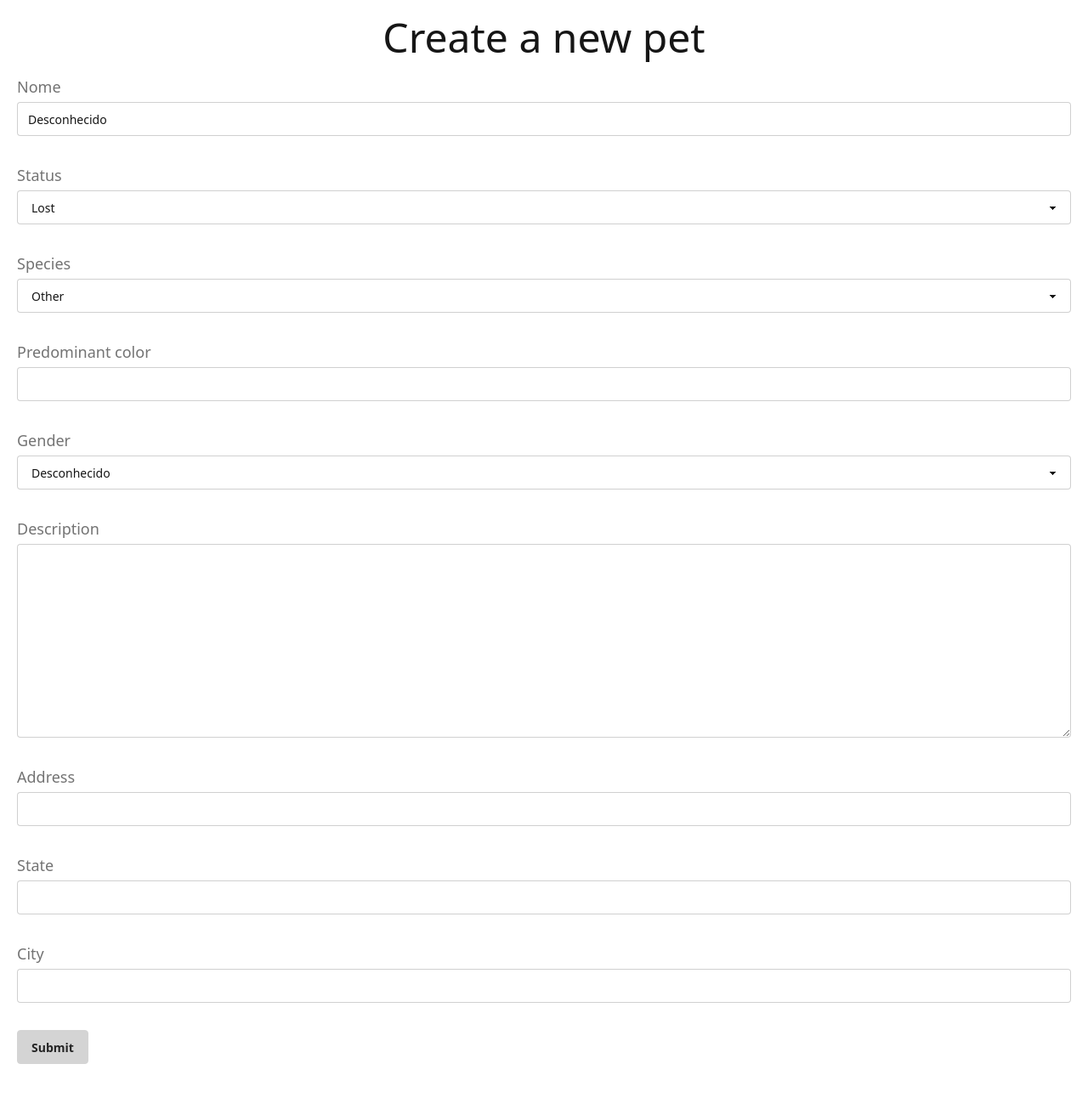
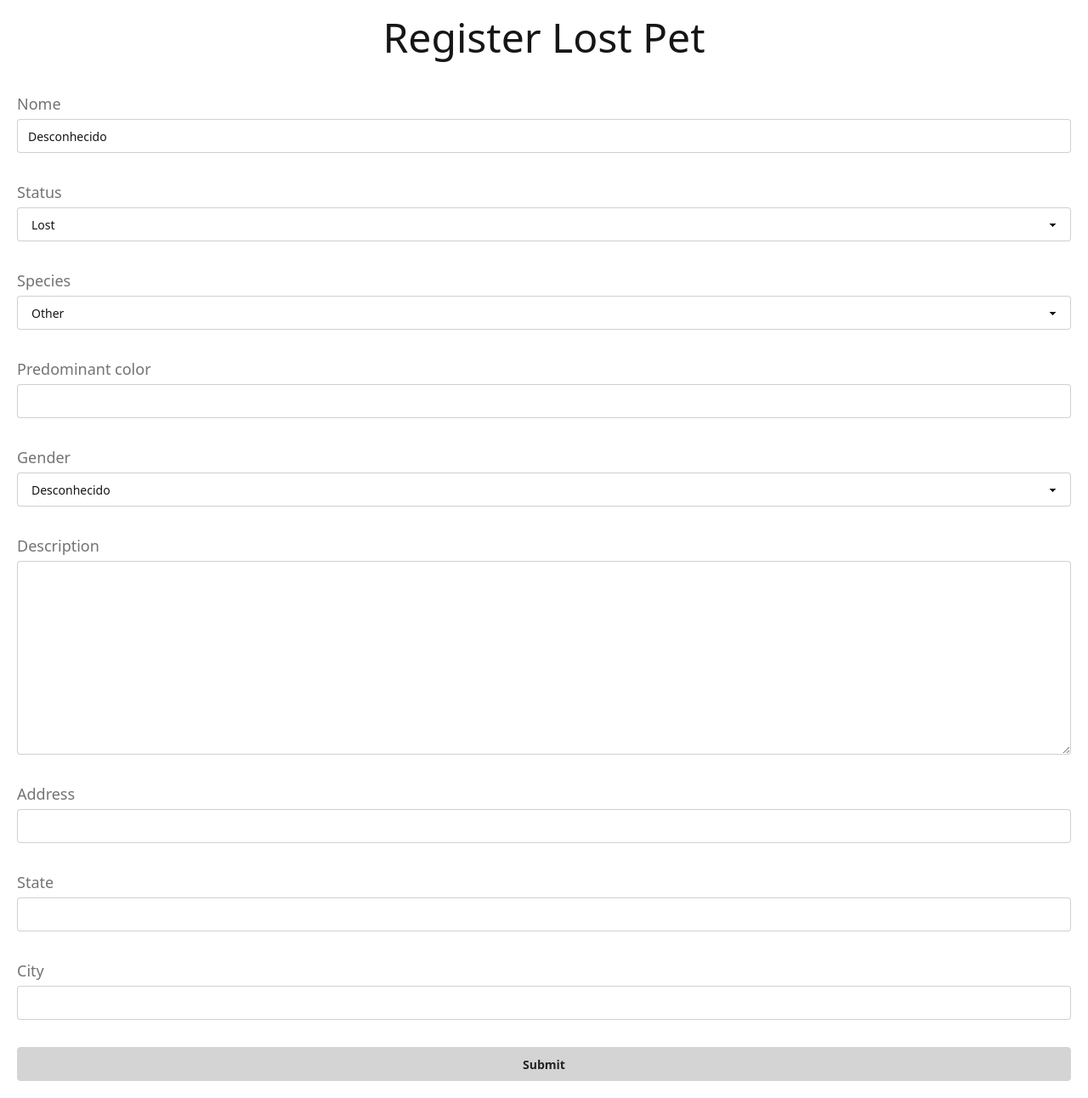
Before and after one commit to kyoduke/buscapet, a Django app: page /pets/add/ in a window 1280 px wide. Shown: the whole page at 85% size. Before the commit the page ends 1252 px from the top, so only its background shows below. Run offline with Django 5.2, Linux system fonts and the light colour scheme; some libraries are stand-ins or nearby versions.

Commit message:
update add lost pet form styling

```diff
--- a/app/pets/templates/pets/partials/form.html
+++ b/app/pets/templates/pets/partials/form.html
@@ -102,7 +102,7 @@
                     {% endfor %}
                 </ul>
             </div>
-            <button class="btn btn-primary" type="submit">{% translate 'Submit' %}</button>
+            <button class="btn btn-primary w-full" type="submit">{% translate 'Submit' %}</button>
 
         {% endwith %}
     </div>
--- a/app/pets/templates/pets/pet_create.html
+++ b/app/pets/templates/pets/pet_create.html
@@ -1,8 +1,9 @@
 {% extends 'core/base.html' %}
+{% load i18n %}
 
 {% block content %}
-    <div class="p-5 space-y-5">
-        <h1 class="text-5xl text-center">Create a new pet</h1>
+    <div class="p-5">
+        <h1 class="text-5xl text-center mb-10 font-medium">{% translate 'Register Lost Pet' %}</h1>
         <form method="post">
             {% include 'pets/partials/form.html' %}
         </form>
--- a/app/tailwind/static/tailwind/style.css
+++ b/app/tailwind/static/tailwind/style.css
@@ -16,7 +16,10 @@
     --text-xl--line-height: calc(1.75 / 1.25);
     --text-5xl: 3rem;
     --text-5xl--line-height: 1;
+    --font-weight-light: 300;
     --font-weight-medium: 500;
+    --font-weight-bold: 700;
+    --font-weight-black: 900;
     --ease-out: cubic-bezier(0, 0, 0.2, 1);
     --ease-in-out: cubic-bezier(0.4, 0, 0.2, 1);
     --default-transition-duration: 150ms;
@@ -1479,6 +1482,9 @@
   .mb-1 {
     margin-bottom: calc(var(--spacing) * 1);
   }
+  .mb-10 {
+    margin-bottom: calc(var(--spacing) * 10);
+  }
   .status {
     display: inline-block;
     aspect-ratio: 1 / 1;
@@ -1704,6 +1710,18 @@
     font-size: var(--text-xl);
     line-height: var(--tw-leading, var(--text-xl--line-height));
   }
+  .font-black {
+    --tw-font-weight: var(--font-weight-black);
+    font-weight: var(--font-weight-black);
+  }
+  .font-bold {
+    --tw-font-weight: var(--font-weight-bold);
+    font-weight: var(--font-weight-bold);
+  }
+  .font-light {
+    --tw-font-weight: var(--font-weight-light);
+    font-weight: var(--font-weight-light);
+  }
   .font-medium {
     --tw-font-weight: var(--font-weight-medium);
     font-weight: var(--font-weight-medium);
@@ -1770,6 +1788,16 @@
   .btn-primary {
     --btn-color: var(--color-primary);
     --btn-fg: var(--color-primary-content);
+  }
+  .sm\:w-full {
+    @media (width >= 40rem) {
+      width: 100%;
+    }
+  }
+  .md\:w-full {
+    @media (width >= 48rem) {
+      width: 100%;
+    }
   }
 }
 @layer base {
```
